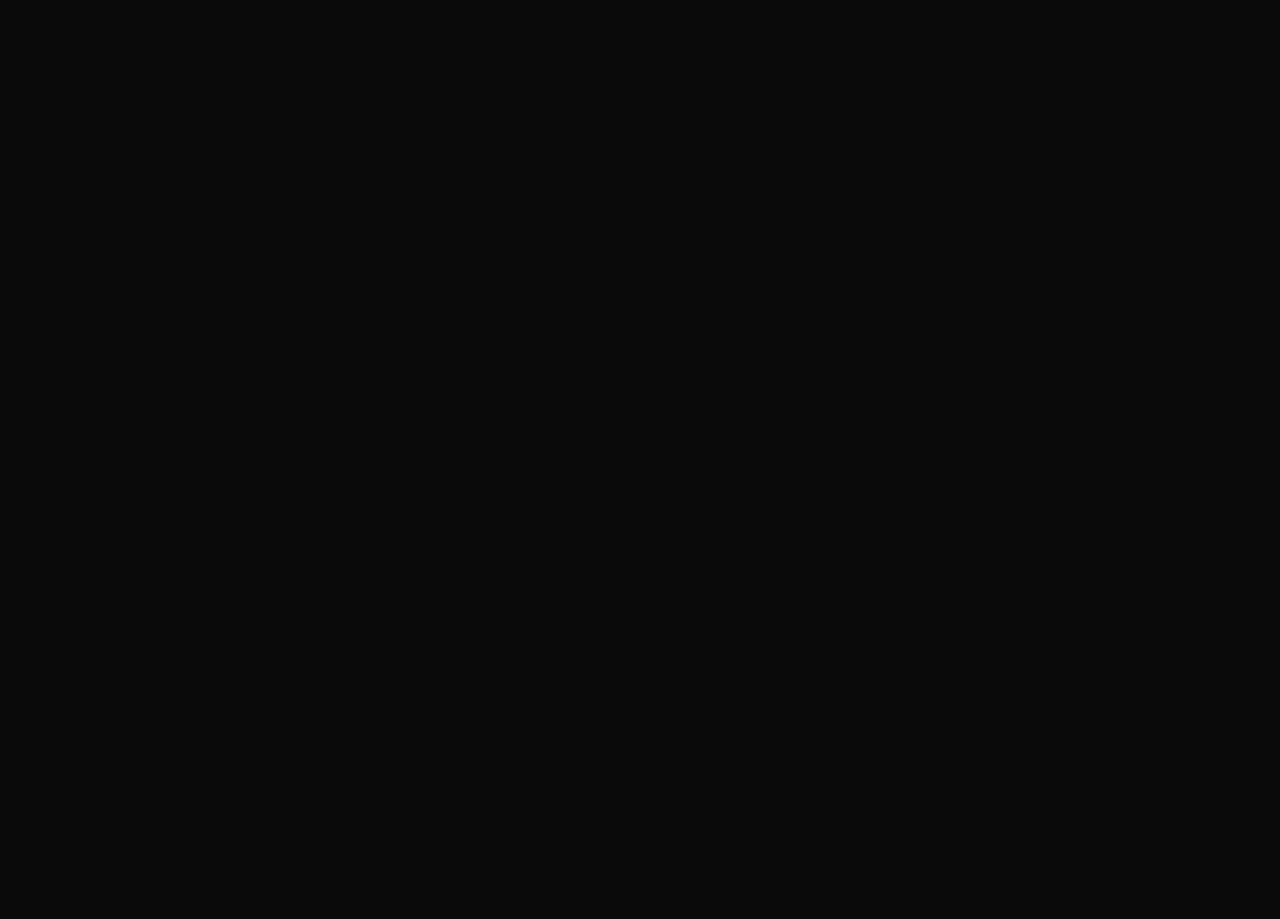
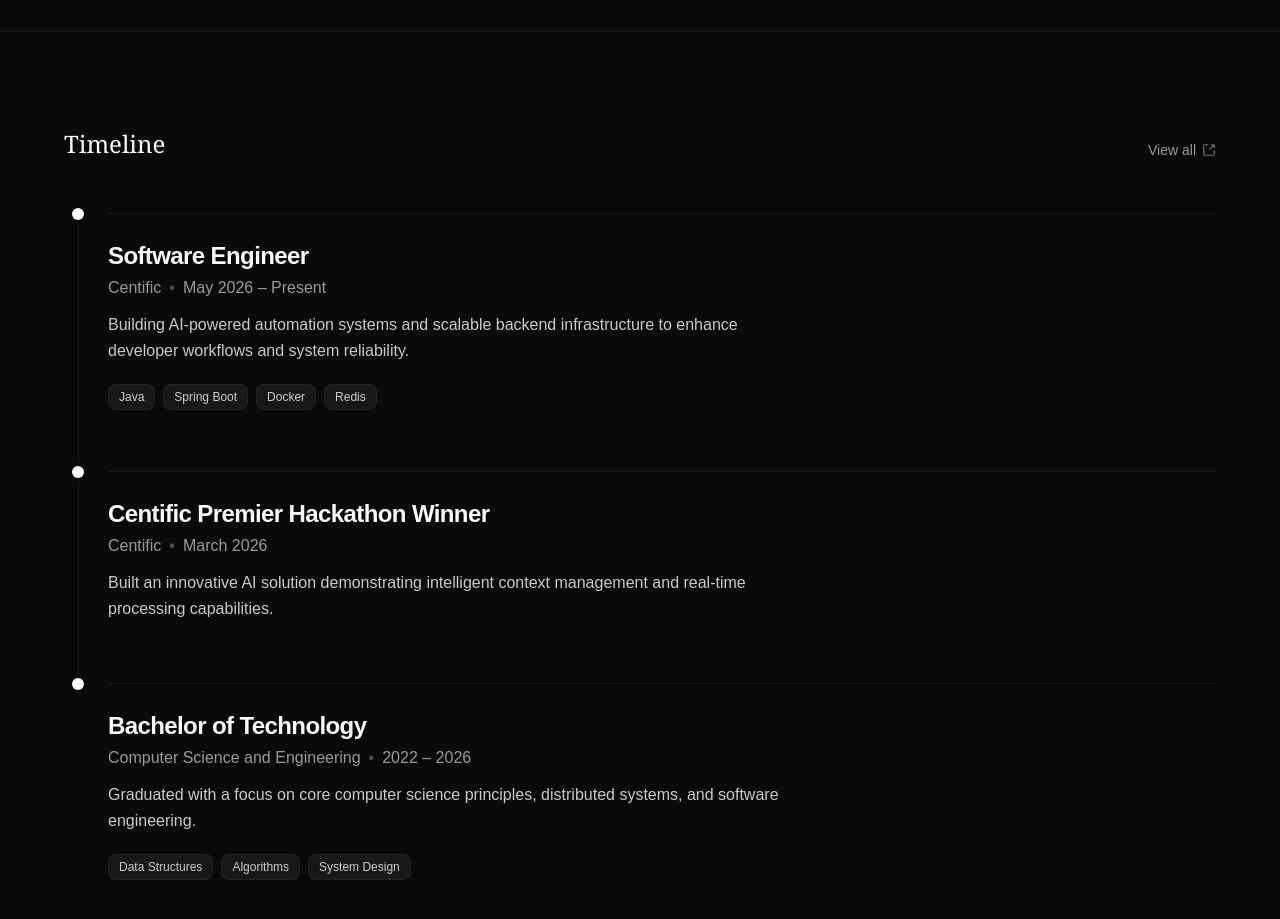
Before and after one commit to Guna1301/itsguna, a React (Vite) app: page / in a window 1280 px wide. Shown: the part 2000-2919 px from the top of the page. Before the commit the page ends 2031 px from the top, so only its background shows below. Built offline with nearby package versions, Linux system fonts and the light colour scheme.

Commit message:
feat: create timeline section structure

```diff
--- a/src/App.tsx
+++ b/src/App.tsx
@@ -5,6 +5,7 @@ import Articles from "./pages/Articles";
 import Contact from "./pages/Contact";
 import Home from "./pages/Home";
 import Projects from "./pages/Projects";
+import TimelinePage from "./pages/Timeline";
 
 function App() {
   return (
@@ -13,6 +14,7 @@ function App() {
         <Route element={<Layout />}>
           <Route path="/" element={<Home />} />
           <Route path="/projects" element={<Projects />} />
+          <Route path="/timeline" element={<TimelinePage />} />
           <Route path="/articles" element={<Articles />} />
           <Route path="/contact" element={<Contact />} />
         </Route>
--- /dev/null
+++ b/src/components/sections/timeline/Timeline.tsx
@@ -0,0 +1,31 @@
+import { timeline } from "@/data/timeline";
+import { ArrowUpRightIcon } from "@/assets/icons/ArrowUpRightIcon";
+import { TimelineList } from "./TimelineList";
+
+export function Timeline() {
+    const featuredMilestones = timeline.filter((item) => item.featured);
+
+    return (
+        <section className="w-full border-t border-border/70 px-4 py-16 sm:px-6 md:px-8 md:py-24">
+            <div className="mx-auto max-w-6xl">
+                <div className="mb-8 flex items-end justify-between sm:mb-12">
+                    <h2 className="font-serif text-2xl text-foreground">
+                        Timeline
+                    </h2>
+
+                    <a
+                        href="/timeline"
+                        className="group flex items-center gap-1.5 text-sm font-medium text-foreground/60 transition-colors hover:text-foreground"
+                    >
+                        View all
+                        <ArrowUpRightIcon className="size-3.5 opacity-70 transition-all duration-300 group-hover:-translate-y-0.5 group-hover:translate-x-0.5 group-hover:opacity-100" />
+                    </a>
+                </div>
+
+                <div className="pl-1 sm:pl-2">
+                    <TimelineList items={featuredMilestones} />
+                </div>
+            </div>
+        </section>
+    );
+}
--- /dev/null
+++ b/src/components/sections/timeline/TimelineConnector.tsx
@@ -0,0 +1,19 @@
+interface TimelineConnectorProps {
+    isLast: boolean;
+}
+
+export function TimelineConnector({ isLast }: TimelineConnectorProps) {
+    return (
+        <>
+            {!isLast && (
+                <div className="absolute left-1.5 top-3 bottom-0 w-px bg-border/70" />
+            )}
+
+            <div className="flex w-full items-center">
+                <div className="relative z-10 size-3 shrink-0 rounded-full bg-foreground ring-4 ring-background" />
+
+                <div className="ml-4 h-px flex-1 bg-border/70 sm:ml-6" />
+            </div>
+        </>
+    );
+}
--- /dev/null
+++ b/src/components/sections/timeline/TimelineItem.tsx
@@ -0,0 +1,46 @@
+import type { TimelineItem as TimelineItemType } from "@/data/timeline";
+import { TimelineConnector } from "./TimelineConnector";
+
+interface TimelineItemProps {
+    item: TimelineItemType;
+    isLast: boolean;
+}
+
+export function TimelineItem({ item, isLast }: TimelineItemProps) {
+    return (
+        <div className="relative flex w-full flex-col pb-10 sm:pb-14">
+
+            <TimelineConnector isLast={isLast} />
+
+            <div className="ml-7 mt-5 flex flex-col gap-3 sm:ml-9">
+                <div className="flex flex-col gap-1">
+                    <h3 className="font-sans text-xl font-bold tracking-tight text-foreground sm:text-2xl">
+                        {item.title}
+                    </h3>
+                    <p className="text-sm font-medium text-foreground/60 sm:text-base">
+                        {item.organization}
+                        <span className="mx-2 text-foreground/30">•</span>
+                        {item.duration}
+                    </p>
+                </div>
+
+                <p className="max-w-2xl text-sm leading-relaxed text-foreground/80 sm:text-base">
+                    {item.description}
+                </p>
+
+                {item.technologies && (
+                    <div className="mt-2 flex flex-wrap gap-2">
+                        {item.technologies.map((tech) => (
+                            <span
+                                key={tech}
+                                className="rounded-md border border-border/50 bg-muted/50 px-2.5 py-1 text-[10px] font-medium text-foreground/80 sm:text-xs"
+                            >
+                                {tech}
+                            </span>
+                        ))}
+                    </div>
+                )}
+            </div>
+        </div>
+    );
+}
--- /dev/null
+++ b/src/components/sections/timeline/TimelineList.tsx
@@ -0,0 +1,20 @@
+import type { TimelineItem as TimelineItemType } from "@/data/timeline";
+import { TimelineItem } from "./TimelineItem";
+
+interface TimelineListProps {
+    items: TimelineItemType[];
+}
+
+export function TimelineList({ items }: TimelineListProps) {
+    return (
+        <div className="flex w-full flex-col">
+            {items.map((item, index) => (
+                <TimelineItem
+                    key={item.id}
+                    item={item}
+                    isLast={index === items.length - 1}
+                />
+            ))}
+        </div>
+    );
+}
--- /dev/null
+++ b/src/data/timeline.ts
@@ -0,0 +1,51 @@
+export interface TimelineItem {
+    id: string;
+    slug: string;
+    title: string;
+    organization: string;
+    duration: string;
+    location?: string;
+    type: "work" | "education" | "achievement";
+    description: string;
+    technologies?: string[];
+    logo?: string;
+    featured: boolean;
+}
+
+export const timeline: TimelineItem[] = [
+    {
+        id: "1",
+        slug: "software-engineer-centific",
+        title: "Software Engineer",
+        organization: "Centific",
+        duration: "May 2026 – Present",
+        location: "Hyderabad, India",
+        type: "work",
+        description: "Building AI-powered automation systems and scalable backend infrastructure to enhance developer workflows and system reliability.",
+        technologies: ["Java", "Spring Boot", "Docker", "Redis"],
+        featured: true,
+    },
+    {
+        id: "2",
+        slug: "centific-premier-hackathon",
+        title: "Centific Premier Hackathon Winner",
+        organization: "Centific",
+        duration: "March 2026",
+        location: "Hyderabad, India",
+        type: "achievement",
+        description: "Built an innovative AI solution demonstrating intelligent context management and real-time processing capabilities.",
+        featured: true,
+    },
+    {
+        id: "3",
+        slug: "btech-cse",
+        title: "Bachelor of Technology",
+        organization: "Computer Science and Engineering",
+        duration: "2022 – 2026",
+        location: "India",
+        type: "education",
+        description: "Graduated with a focus on core computer science principles, distributed systems, and software engineering.",
+        technologies: ["Data Structures", "Algorithms", "System Design"],
+        featured: true,
+    }
+];
--- a/src/pages/Home.tsx
+++ b/src/pages/Home.tsx
@@ -1,11 +1,13 @@
 import { Hero } from "@/components/sections/Hero/Hero";
 import { FeaturedProjects } from "@/components/sections/Projects/FeaturedProjects";
+import { Timeline } from "@/components/sections/timeline/Timeline";
 
 export default function Home() {
   return (
     <>
       <Hero />
       <FeaturedProjects />
+      <Timeline/>
     </>
   );
 }
--- /dev/null
+++ b/src/pages/Timeline.tsx
@@ -0,0 +1,29 @@
+import { timeline } from "@/data/timeline";
+import { TimelineList } from "@/components/sections/timeline/TimelineList";
+import { Container } from "@/components/common/Container";
+import { Section } from "@/components/common/Section";
+
+export default function TimelinePage() {
+    return (
+        <Section>
+            <Container>
+            <div className="mx-auto max-w-4xl">
+
+                <div className="mb-12 border-b border-border/70 pb-8 sm:mb-16">
+                    <h1 className="font-serif text-2xl text-foreground">
+                        My Timeline
+                    </h1>
+                    <p className="mt-4 max-w-2xl text-lg text-foreground/60">
+                        A chronological record of my professional experience, education, achievements, and milestones.
+                    </p>
+                </div>
+
+                <div className="pl-1 sm:pl-2">
+                    <TimelineList items={timeline} />
+                </div>
+
+            </div>
+            </Container>
+        </Section>
+    );
+}
```
Also changed, not shown: src/components/sections/Experience.tsx (deleted), src/components/sections/FeaturedProjects.tsx (deleted), src/data/experience.ts (deleted).
